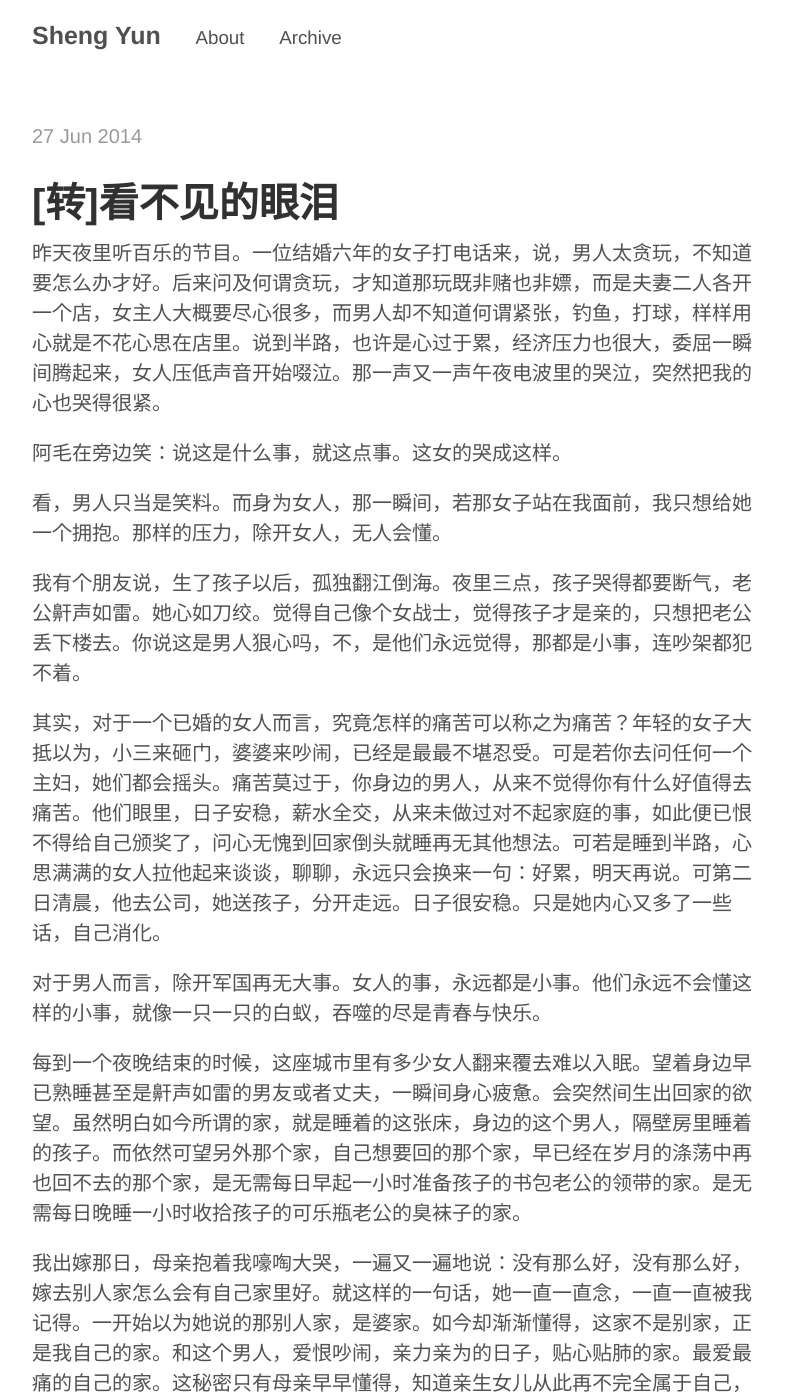
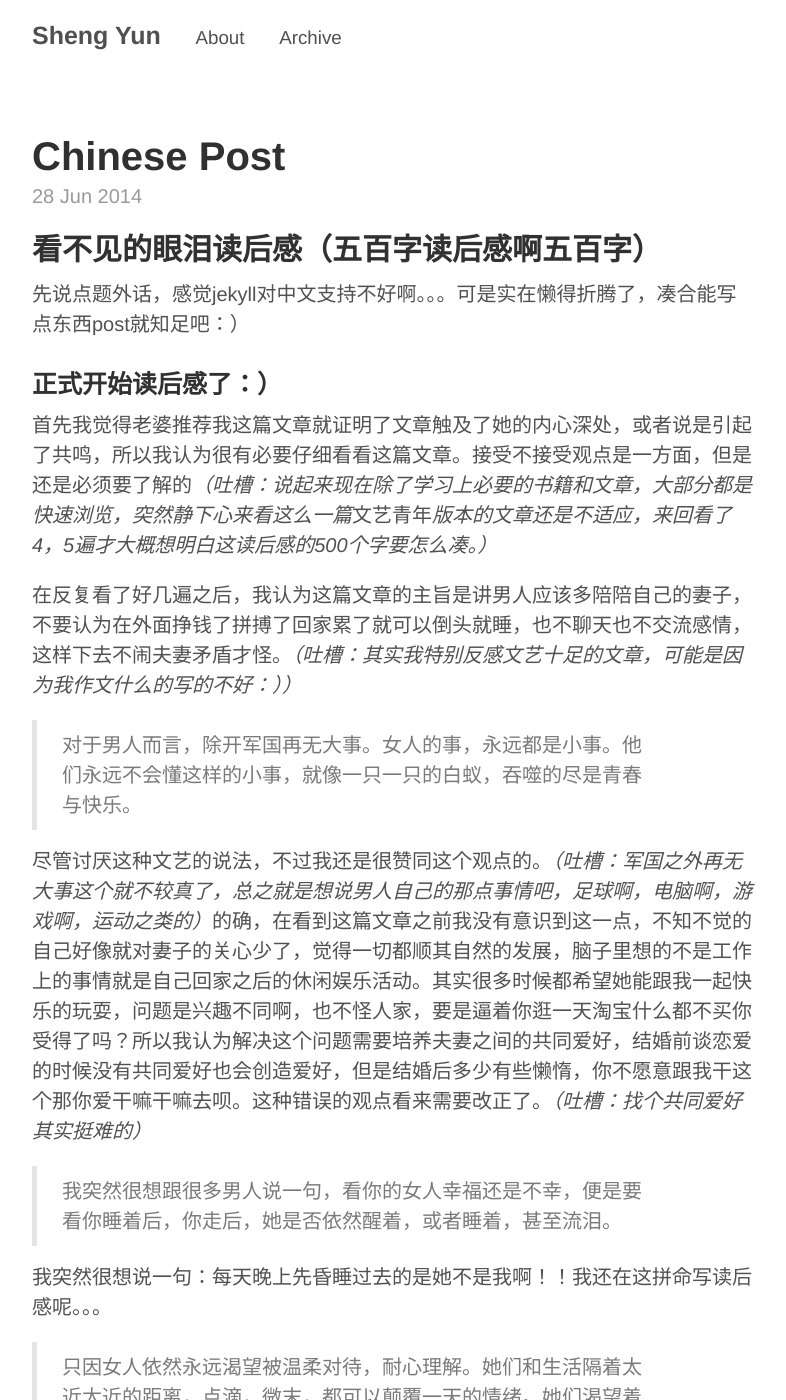
Before and after one commit to ShengYun/ShengYun.github.io, a Jekyll site: the page built from index.html, in a window 1280 px wide and 1400 px high. Shown: the whole window, without its empty margins (248-1034 px from the left). Built offline with Jekyll 4.4.1, drawn with Linux system fonts in a browser that asks for light colours; Markdown is read by kramdown in place of the engine named in the settings; the list of posts is cut into pages by our own code; comment, search, counter and statistics services are not loaded; some of the changed text lies outside the part shown.

Commit message:
thoughs after reading the previous repost

```diff
--- a/_posts/2014-06-27-repost-chinese-article.md
+++ b/_posts/2014-06-27-repost-chinese-article.md
@@ -1,6 +1,6 @@
 ---
 layout: post
-title: [转]看不见的眼泪
+title: repost-chinese-article
 ---
 
 # [转]看不见的眼泪
--- /dev/null
+++ b/_posts/2014-06-28-chinese-post.md
@@ -0,0 +1,31 @@
+---
+layout: post
+title: Chinese Post
+---
+
+## 看不见的眼泪读后感（五百字读后感啊五百字）
+
+先说点题外话，感觉jekyll对中文支持不好啊。。。可是实在懒得折腾了，凑合能写点东西post就知足吧：）
+
+### 正式开始读后感了：）
+
+首先我觉得老婆推荐我这篇文章就证明了文章触及了她的内心深处，或者说是引起了共鸣，所以我认为很有必要仔细看看这篇文章。接受不接受观点是一方面，但是还是必须要了解的*（吐槽：说起来现在除了学习上必要的书籍和文章，大部分都是快速浏览，突然静下心来看这么一篇*文艺青年*版本的文章还是不适应，来回看了4，5遍才大概想明白这读后感的500个字要怎么凑。）*
+
+在反复看了好几遍之后，我认为这篇文章的主旨是讲男人应该多陪陪自己的妻子，不要认为在外面挣钱了拼搏了回家累了就可以倒头就睡，也不聊天也不交流感情，这样下去不闹夫妻矛盾才怪。*（吐槽：其实我特别反感文艺十足的文章，可能是因为我作文什么的写的不好：））*
+
+> 对于男人而言，除开军国再无大事。女人的事，永远都是小事。他们永远不会懂这样的小事，就像一只一只的白蚁，吞噬的尽是青春与快乐。
+
+尽管讨厌这种文艺的说法，不过我还是很赞同这个观点的。*（吐槽：军国之外再无大事这个就不较真了，总之就是想说男人自己的那点事情吧，足球啊，电脑啊，游戏啊，运动之类的）*的确，在看到这篇文章之前我没有意识到这一点，不知不觉的自己好像就对妻子的关心少了，觉得一切都顺其自然的发展，脑子里想的不是工作上的事情就是自己回家之后的休闲娱乐活动。其实很多时候都希望她能跟我一起快乐的玩耍，问题是兴趣不同啊，也不怪人家，要是逼着你逛一天淘宝什么都不买你受得了吗？所以我认为解决这个问题需要培养夫妻之间的共同爱好，结婚前谈恋爱的时候没有共同爱好也会创造爱好，但是结婚后多少有些懒惰，你不愿意跟我干这个那你爱干嘛干嘛去呗。这种错误的观点看来需要改正了。*（吐槽：找个共同爱好其实挺难的）*
+
+> 我突然很想跟很多男人说一句，看你的女人幸福还是不幸，便是要看你睡着后，你走后，她是否依然醒着，或者睡着，甚至流泪。
+
+我突然很想说一句：每天晚上先昏睡过去的是她不是我啊！！我还在这拼命写读后感呢。。。
+
+
+> 只因女人依然永远渴望被温柔对待，耐心理解。她们和生活隔着太近太近的距离，点滴，微末，都可以颠覆一天的情绪。她们渴望着交流，理解，却知道这是最最奢望的事情。这世间有多少夫妻，在长久地柴米之中已经早已经懒得沟通，因为知道永远无法沟通。最近的人，最远的心。女人习惯了用最最隐秘的泪来诉说委屈，代表着最恩爱的夫妻，也无法跨越的那些两性思维不同所产生的折磨。这不是夫妻的问题，这是男女，男人和女人永远无法沟通，若这是痛，这是原痛。与生俱来的痛。
+
+理解没错的话，大意就是妻子很好哄，回家的时候带点小礼物，多陪她们聊聊天，交流交流在公司发生的趣事，她们就会心情很好。我突然想起那本我一直想看又一直没看的书，不是《男人来自火星，女人来自金星》，是 [这本](http://www.amazon.com/Mars-Venus-Together-Forever-Relationship/dp/0060926619)。 好像是同一个人写的：）看了几页，感觉也是在说夫妻之间应该如何交流，如何 be in love forever 恩，把这个放在读书计划里~问题是。。。书我放哪里去了。。。
+
+无论如何我相信并不是男人们刻意去忽略妻子，就我个人而言，前几天回家的确发生了上文所说的情况，忙着打游戏，忙着看自己的代码，仔细算来，直到睡觉前才跟老婆说了几句话，更可怕的是，如果她没有给我看这篇文章，我可能还意识不到这件事情。那句话怎么说的来着~当局者迷~
+
+最后也希望我post上来的这篇读后感可以颠覆我老婆明天一天（最好是这个周末吧）的情绪：）
```
